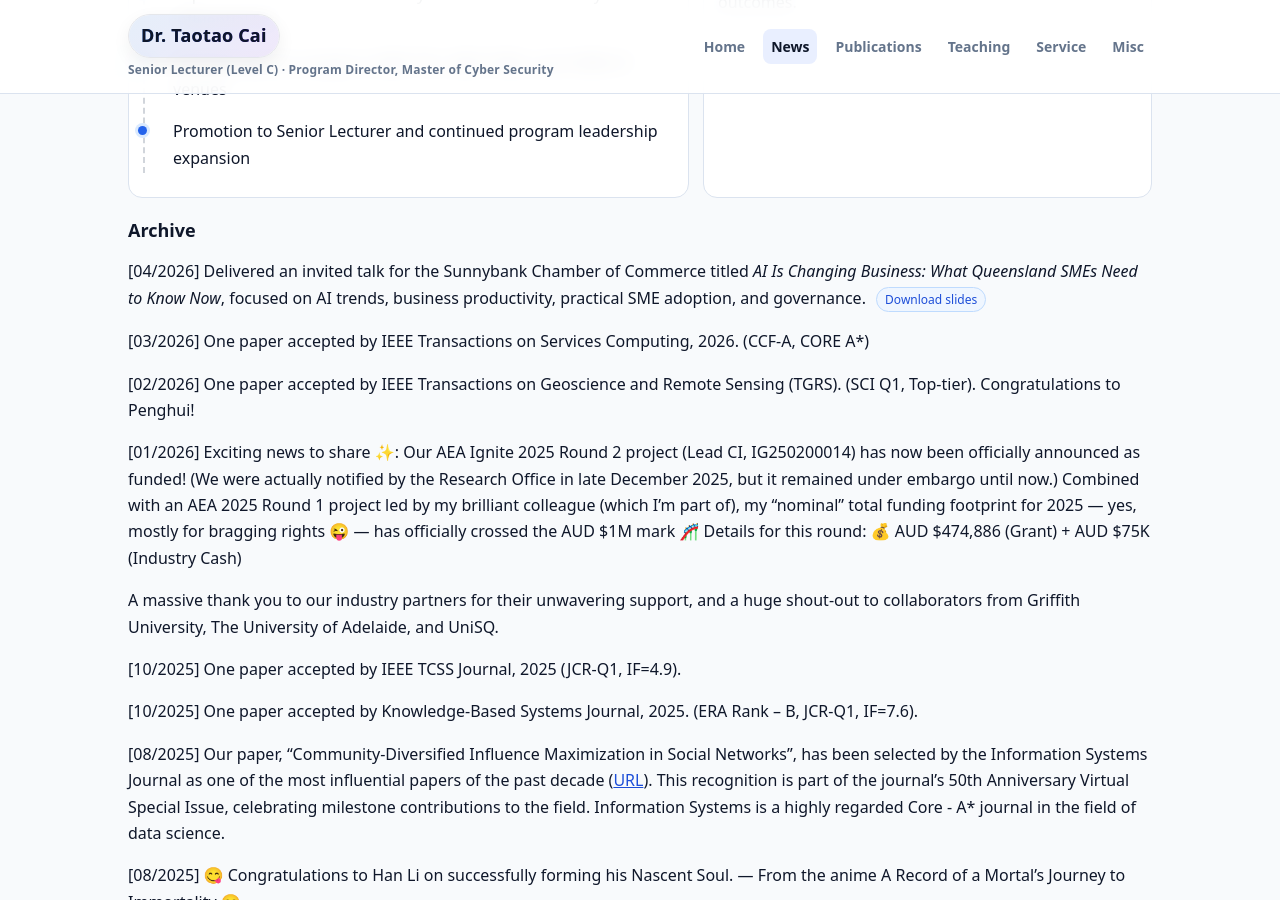
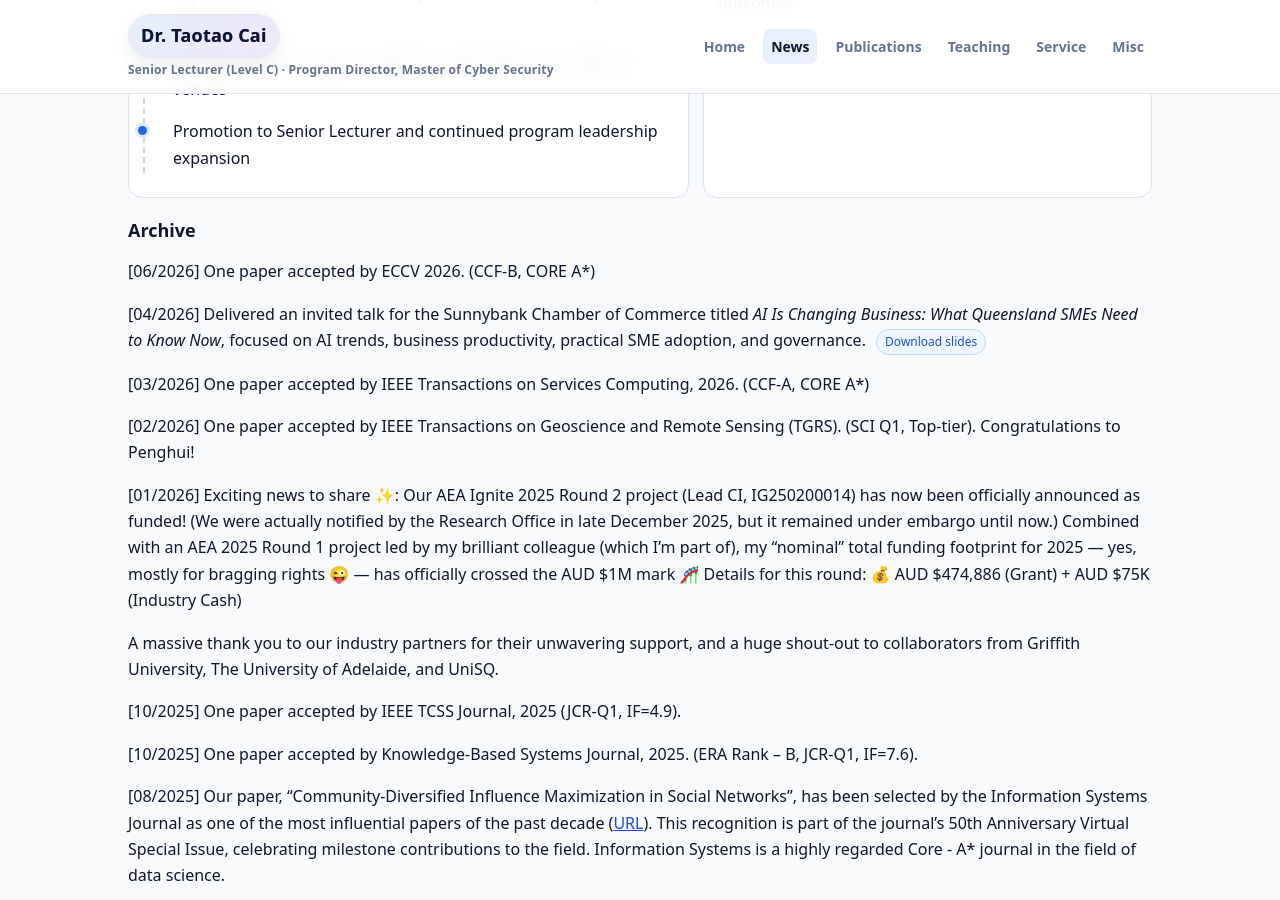
Before and after one commit to Taotao1992/Taotao1992.github.io, a Jekyll site: the page built from news.md, in a window 1280 px wide and 900 px high, scrolled down 448 px. Built offline with Jekyll 4.4.1, drawn with Linux system fonts in a browser that asks for light colours.

Commit message:
Add ECCV 2026 paper acceptance to news.md

```diff
--- a/news.md
+++ b/news.md
@@ -34,6 +34,8 @@ permalink: /news/
 </div>
 
 ## Archive
+
+[06/2026] One paper accepted by ECCV 2026. (CCF-B, CORE A*)
 
 [04/2026] Delivered an invited talk for the Sunnybank Chamber of Commerce titled <em>AI Is Changing Business: What Queensland SMEs Need to Know Now</em>, focused on AI trends, business productivity, practical SME adoption, and governance. <a class="inline-link" href="/assets/slides/qld-sme-ai-2026-invited-talk.pdf" download>Download slides</a>
 
```
